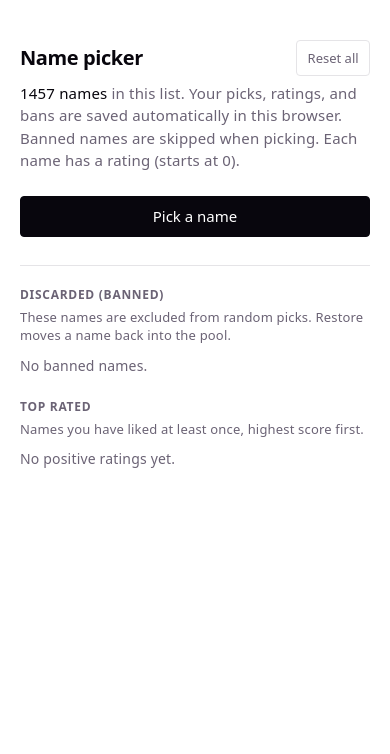
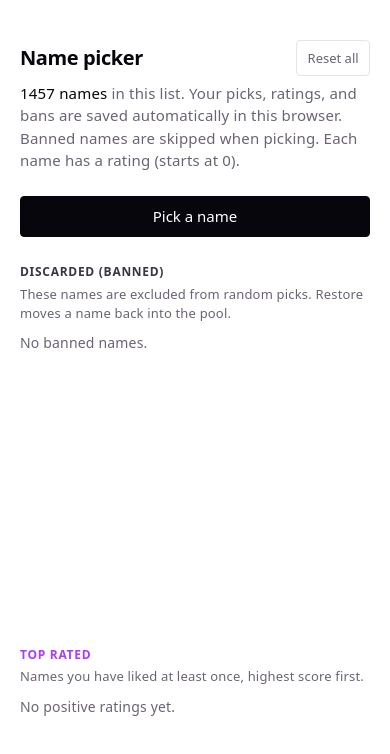
Before and after one commit to sergimax/simple-name-picker, a React (Vite) app: page / in a window 390 px wide. Shown: the top 754 px of the page. Built offline with nearby package versions, Linux system fonts and the light colour scheme.

Commit message:
feat(UI): redesign app layout with grid structure for improved organization of discarded and top-rated names, and remove ListsPanel for streamlined component usage

```diff
--- a/src/App.css
+++ b/src/App.css
@@ -1,3 +1,60 @@
+.app-layout {
+  display: grid;
+  grid-template-columns: minmax(11rem, 1fr) minmax(0, 26rem) minmax(11rem, 1fr);
+  grid-template-rows: 1fr;
+  grid-template-areas: 'discarded main topRated';
+  gap: 1.5rem 2rem;
+  align-items: stretch;
+  width: 100%;
+  flex: 1;
+  min-height: 0;
+  overflow: hidden;
+}
+
+.app-column {
+  min-width: 0;
+}
+
+.app-column--discarded,
+.app-column--top-rated {
+  display: flex;
+  flex-direction: column;
+  min-height: 0;
+  overflow: hidden;
+}
+
+.app-column--discarded > .discarded-names-panel,
+.app-column--top-rated > .top-rated-names-panel {
+  flex: 1;
+  min-height: 0;
+}
+
+.app-column--discarded {
+  grid-area: discarded;
+}
+
+.app-column--main {
+  grid-area: main;
+}
+
+.app-column--top-rated {
+  grid-area: topRated;
+}
+
+@media (max-width: 56rem) {
+  .app-layout {
+    grid-template-columns: 1fr;
+    grid-template-rows: auto minmax(12rem, 42svh) minmax(12rem, 42svh);
+    grid-template-areas:
+      'main'
+      'discarded'
+      'topRated';
+    gap: 1.75rem;
+    overflow: visible;
+    flex: 1 1 auto;
+  }
+}
+
 #center.picker {
   flex-grow: 1;
   display: flex;
--- a/src/App.tsx
+++ b/src/App.tsx
@@ -1,5 +1,4 @@
 import { DiscardedNamesPanel } from './components/DiscardedNamesPanel/index.tsx'
-import { ListsPanel } from './components/ListsPanel/index.tsx'
 import { PickedResult } from './components/PickedResult/index.tsx'
 import { PickerActions } from './components/PickerActions/index.tsx'
 import { PickerHeader } from './components/PickerHeader/index.tsx'
@@ -33,11 +32,16 @@ function App() {
     handleDislike,
     handleBan,
     handleUnban,
+    handleAdjustRating,
   } = useNamePicker(state, setState, pickable, showStatus)
 
   return (
-    <>
-      <section id="center" className="picker">
+    <div className="app-layout">
+      <aside className="app-column app-column--discarded">
+        <DiscardedNamesPanel names={discardedNames} onRestore={handleUnban} />
+      </aside>
+
+      <section id="center" className="picker app-column app-column--main">
         <PickerHeader onReset={handleReset} />
         <PickerIntro nameCount={names.length} bannedCount={discardedNames.length} />
 
@@ -53,16 +57,16 @@ function App() {
 
         <PickerStatus message={status} />
         <PickerActions onPick={handlePick} />
+      </section>
 
-        <ListsPanel>
-          <DiscardedNamesPanel names={discardedNames} onRestore={handleUnban} />
-          <TopRatedNamesPanel
-            entries={topRatedEntries}
-            shown={topRatedShown}
-          />
-        </ListsPanel>
-      </section>
-    </>
+      <aside className="app-column app-column--top-rated">
+        <TopRatedNamesPanel
+          entries={topRatedEntries}
+          shown={topRatedShown}
+          onAdjustRating={handleAdjustRating}
+        />
+      </aside>
+    </div>
   )
 }
 
--- /dev/null
+++ b/src/components/DiscardedNamesPanel/DiscardedNamesPanel.css
@@ -0,0 +1,30 @@
+/* Banned names excluded from picks until restored */
+.discarded-names-panel {
+  display: flex;
+  flex-direction: column;
+  min-height: 0;
+  overflow: hidden;
+}
+
+.discarded-names-panel .list-block-title {
+  color: color-mix(in srgb, var(--text-h) 50%, var(--text));
+  flex-shrink: 0;
+}
+
+.discarded-names-panel .list-block-hint {
+  flex-shrink: 0;
+}
+
+.discarded-names-panel .list-empty {
+  flex-shrink: 0;
+}
+
+.discarded-names-panel .name-list {
+  flex: 1;
+  min-height: 0;
+  max-height: none;
+  overflow: auto;
+  border-inline-start: 3px solid
+    color-mix(in srgb, var(--text) 35%, var(--border));
+  background: color-mix(in srgb, var(--bg) 90%, var(--text) 5%);
+}
--- a/src/components/DiscardedNamesPanel/index.tsx
+++ b/src/components/DiscardedNamesPanel/index.tsx
@@ -1,5 +1,6 @@
 import '../shared/buttons.css'
 import '../shared/nameLists.css'
+import './DiscardedNamesPanel.css'
 
 type DiscardedNamesPanelProps = {
   names: string[]
@@ -8,7 +9,11 @@ type DiscardedNamesPanelProps = {
 
 export function DiscardedNamesPanel({ names, onRestore }: DiscardedNamesPanelProps) {
   return (
-    <section className="list-block" aria-labelledby="discarded-heading">
+    <section
+      className="discarded-names-panel"
+      aria-labelledby="discarded-heading"
+      data-names-panel="discarded"
+    >
       <h2 id="discarded-heading" className="list-block-title">
         Discarded (banned)
       </h2>
@@ -19,7 +24,10 @@ export function DiscardedNamesPanel({ names, onRestore }: DiscardedNamesPanelPro
       {names.length === 0 ? (
         <p className="list-empty">No banned names.</p>
       ) : (
-        <ul className="name-list">
+        <ul
+          className="name-list"
+          aria-label="Names banned from random picks"
+        >
           {names.map((name) => (
             <li key={name}>
               <span className="name-list-label">{name}</span>
--- a/src/components/ListsPanel/ListsPanel.css
+++ /dev/null
@@ -1,15 +0,0 @@
-.lists-panel {
-  margin-top: 1.75rem;
-  padding-top: 1.35rem;
-  border-top: 1px solid var(--border);
-  display: grid;
-  gap: 1.5rem;
-}
-
-@media (min-width: 42rem) {
-  .lists-panel {
-    grid-template-columns: 1fr 1fr;
-    gap: 1.5rem 2rem;
-    align-items: start;
-  }
-}
--- a/src/components/ListsPanel/index.tsx
+++ /dev/null
@@ -1,10 +0,0 @@
-import type { ReactNode } from 'react'
-import './ListsPanel.css'
-
-type ListsPanelProps = {
-  children: ReactNode
-}
-
-export function ListsPanel({ children }: ListsPanelProps) {
-  return <div className="lists-panel">{children}</div>
-}
--- /dev/null
+++ b/src/components/TopRatedNamesPanel/TopRatedNamesPanel.css
@@ -0,0 +1,53 @@
+/* Positive ratings, highest score first */
+.top-rated-names-panel {
+  display: flex;
+  flex-direction: column;
+  min-height: 0;
+  overflow: hidden;
+}
+
+.top-rated-names-panel .list-block-title {
+  color: var(--accent);
+  flex-shrink: 0;
+}
+
+.top-rated-names-panel .list-block-hint {
+  flex-shrink: 0;
+}
+
+.top-rated-names-panel .list-empty {
+  flex-shrink: 0;
+}
+
+.top-rated-names-panel .list-overflow {
+  flex-shrink: 0;
+}
+
+.top-rated-names-panel .name-list {
+  flex: 1;
+  min-height: 0;
+  max-height: none;
+  overflow: auto;
+  border-inline-start: 3px solid var(--accent-border);
+  background: color-mix(in srgb, var(--bg) 92%, var(--accent) 8%);
+}
+
+.top-rated-names-panel .name-list-rating-controls {
+  display: flex;
+  flex-shrink: 0;
+  align-items: center;
+  gap: 0.3rem;
+}
+
+.top-rated-names-panel .name-list-rating-controls .name-list-score {
+  min-width: 1.35rem;
+  text-align: center;
+}
+
+.top-rated-names-panel .btn-rating-plus {
+  border-color: color-mix(in srgb, var(--accent) 45%, var(--border));
+}
+
+.top-rated-names-panel .btn-rating-minus {
+  border-color: color-mix(in srgb, var(--text) 40%, var(--border));
+}
--- a/src/components/TopRatedNamesPanel/index.tsx
+++ b/src/components/TopRatedNamesPanel/index.tsx
@@ -1,16 +1,27 @@
+import '../shared/buttons.css'
 import '../shared/nameLists.css'
+import './TopRatedNamesPanel.css'
 
 type RatedNameRow = { name: string; rating: number }
 
 type TopRatedNamesPanelProps = {
   entries: RatedNameRow[]
   shown: RatedNameRow[]
+  onAdjustRating: (name: string, delta: number) => void
 }
 
-export function TopRatedNamesPanel({ entries, shown }: TopRatedNamesPanelProps) {
+export function TopRatedNamesPanel({
+  entries,
+  shown,
+  onAdjustRating,
+}: TopRatedNamesPanelProps) {
   const overflowCount = entries.length - shown.length
   return (
-    <section className="list-block" aria-labelledby="top-rated-heading">
+    <section
+      className="top-rated-names-panel"
+      aria-labelledby="top-rated-heading"
+      data-names-panel="top-rated"
+    >
       <h2 id="top-rated-heading" className="list-block-title">
         Top rated
       </h2>
@@ -21,13 +32,43 @@ export function TopRatedNamesPanel({ entries, shown }: TopRatedNamesPanelProps)
         <p className="list-empty">No positive ratings yet.</p>
       ) : (
         <>
-          <ul className="name-list">
+          <ul
+            className="name-list"
+            aria-label="Names with positive ratings, highest first"
+          >
             {shown.map((row) => (
               <li key={row.name}>
                 <span className="name-list-label">{row.name}</span>
-                <span className="name-list-score" aria-label="Rating">
-                  {row.rating}
-                </span>
+                <div
+                  className="name-list-rating-controls"
+                  role="group"
+                  aria-label={`Adjust rating for ${row.name}`}
+                >
+                  <button
+                    type="button"
+                    className="btn btn-inline btn-rating-minus"
+                    onClick={() => onAdjustRating(row.name, -1)}
+                    title="Remove one point"
+                    aria-label={`Remove one point from ${row.name}`}
+                  >
+                    −
+                  </button>
+                  <span
+                    className="name-list-score"
+                    aria-label={`Rating: ${row.rating}`}
+                  >
+                    {row.rating}
+                  </span>
+                  <button
+                    type="button"
+                    className="btn btn-inline btn-rating-plus"
+                    onClick={() => onAdjustRating(row.name, 1)}
+                    title="Add one point"
+                    aria-label={`Add one point to ${row.name}`}
+                  >
+                    +
+                  </button>
+                </div>
               </li>
             ))}
           </ul>
--- a/src/hooks/useNamePicker.ts
+++ b/src/hooks/useNamePicker.ts
@@ -66,6 +66,19 @@ export function useNamePicker(
     [bumpRatingAndAdvance],
   )
 
+  const handleAdjustRating = useCallback(
+    (target: string, delta: number) => {
+      setState((prev) => {
+        const current = ratingFor(prev, target)
+        return {
+          ...prev,
+          ratings: { ...prev.ratings, [target]: current + delta },
+        }
+      })
+    },
+    [setState],
+  )
+
   const handleUnban = useCallback(
     (name: string) => {
       setState((prev) => ({
@@ -107,6 +120,7 @@ export function useNamePicker(
     handlePick,
     handleLike,
     handleDislike,
+    handleAdjustRating,
     handleBan,
     handleUnban,
   }
--- a/src/index.css
+++ b/src/index.css
@@ -51,19 +51,47 @@
 }
 
 #root {
-  max-width: 26rem;
+  max-width: min(100%, 80rem);
   width: 100%;
   margin: 0 auto;
   padding: 2.5rem 1.25rem 3rem;
   text-align: left;
-  min-height: 100svh;
+  box-sizing: border-box;
+  height: 100svh;
+  height: 100dvh;
+  min-height: 0;
+  max-height: 100svh;
+  max-height: 100dvh;
   display: flex;
   flex-direction: column;
-  box-sizing: border-box;
+  overflow: hidden;
+}
+
+@media (max-width: 56rem) {
+  html,
+  body {
+    overflow: auto;
+    height: auto;
+  }
+
+  #root {
+    height: auto;
+    min-height: 100svh;
+    min-height: 100dvh;
+    max-height: none;
+    overflow: visible;
+  }
+}
+
+html {
+  height: 100%;
+  overflow: hidden;
 }
 
 body {
   margin: 0;
+  height: 100%;
+  overflow: hidden;
 }
 
 h1,
```
